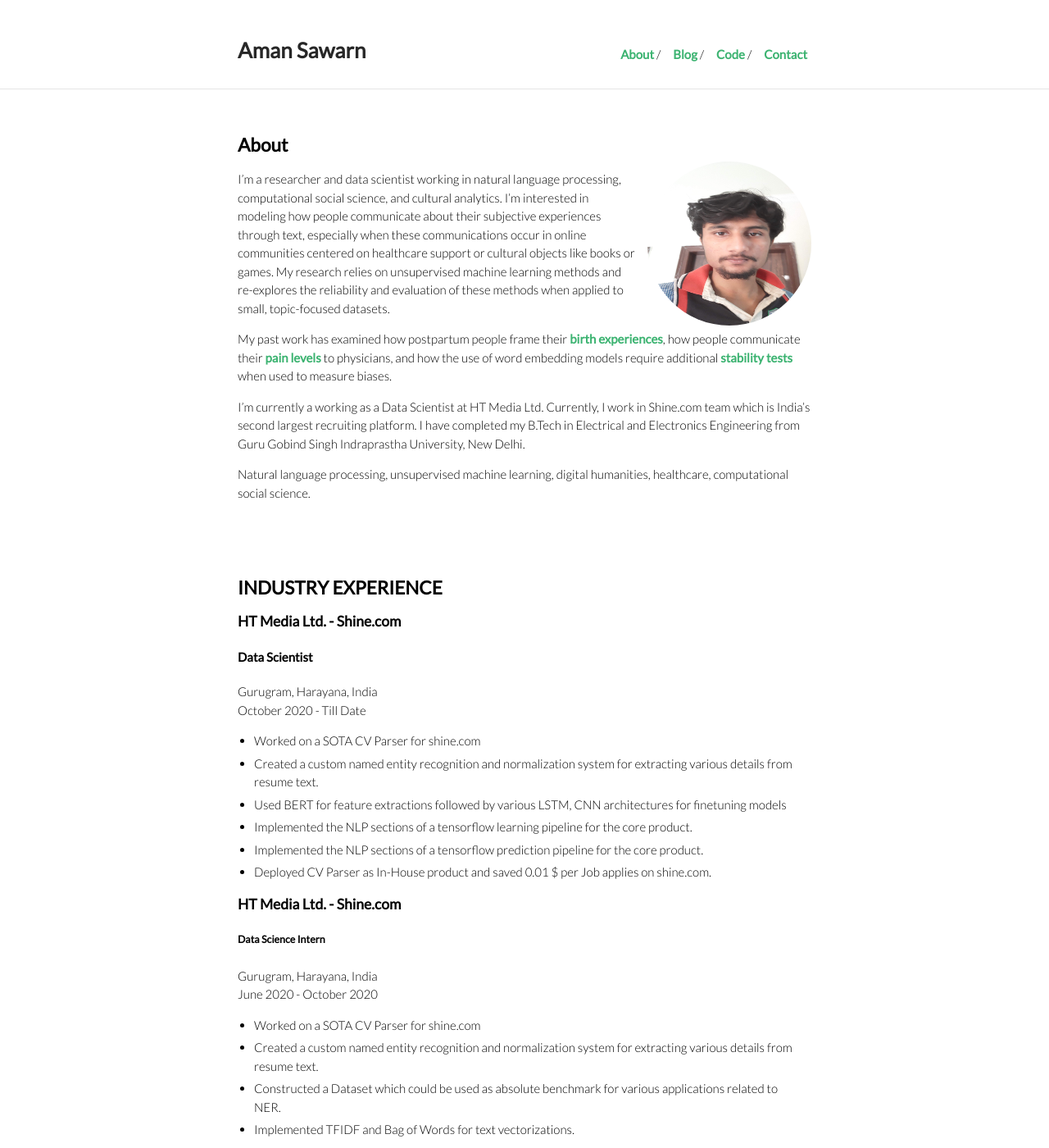
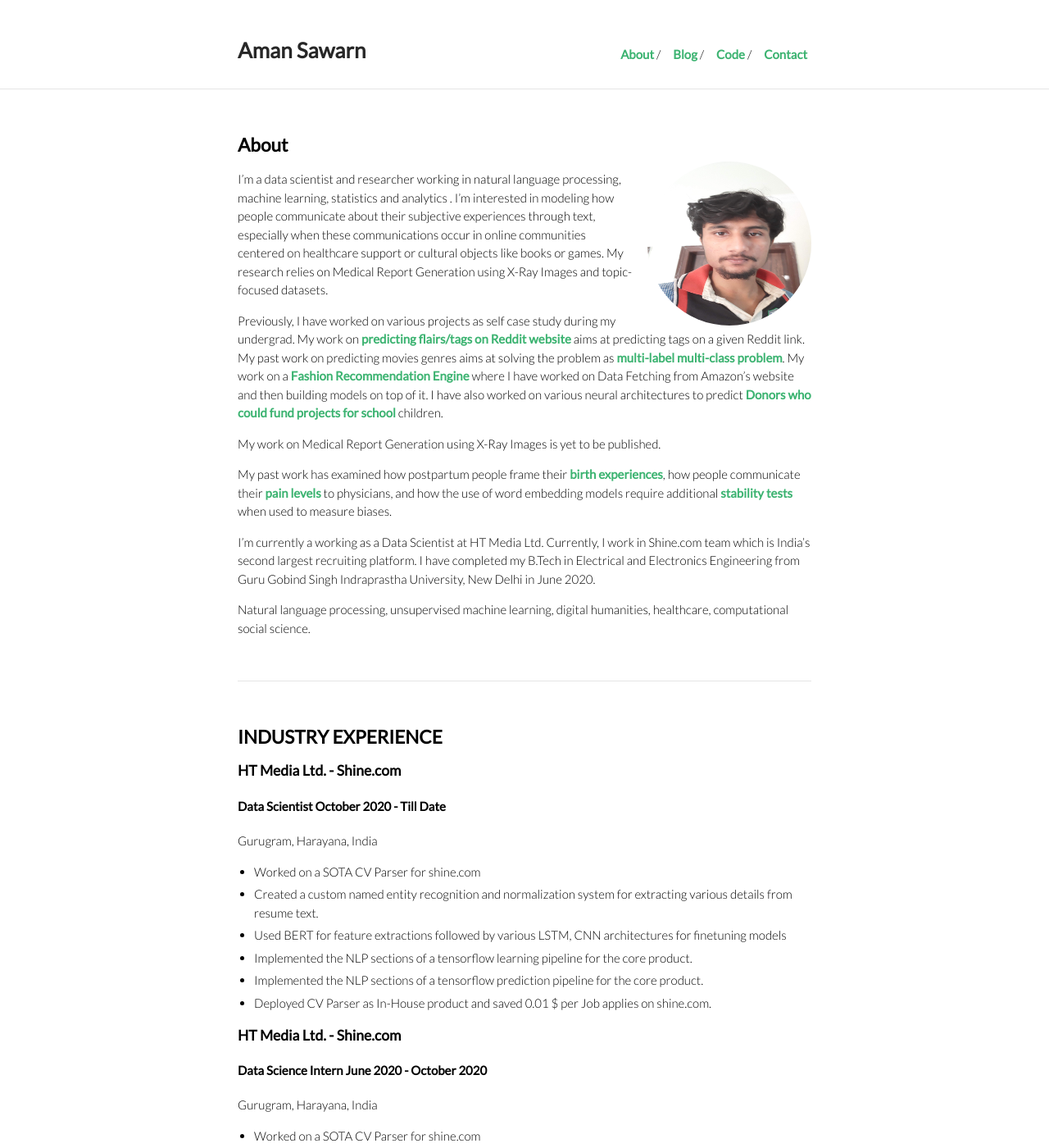
Before and after one commit to aman-sawarn/aman-sawarn.github.io, a Jekyll site: the page built from index.md, in a window 1280 px wide and 1400 px high. Shown: the whole window at 82% size. Built offline with Jekyll 4.4.1, drawn with Linux system fonts in a browser that asks for light colours; some of the changed text lies outside the part shown.

Commit message:
Update index.md

```diff
--- a/index.md
+++ b/index.md
@@ -8,30 +8,34 @@ layout: default
 
 <img class="profile-picture" src="20181027_140217.jpg">
 
-I'm a researcher and data scientist working in natural language processing, computational social science, and cultural analytics. I'm interested in modeling how people communicate about their subjective experiences through text, especially when these communications occur in online communities centered on healthcare support or cultural objects like books or games. My research relies on unsupervised machine learning methods and re-explores the reliability and evaluation of these methods when applied to small, topic-focused datasets.
+I'm a data scientist and researcher working in natural language processing, machine learning, statistics and analytics . I'm interested in modeling how people communicate about their subjective experiences through text, especially when these communications occur in online communities centered on healthcare support or cultural objects like books or games. My research relies on Medical Report Generation using X-Ray Images and topic-focused datasets.
+
+Previously, I have worked on various projects as self case study during my undergrad. My work on [predicting flairs/tags on Reddit website](https://github.com/aman-sawarn/Reddit-Flair-Detection) aims at predicting tags on a given Reddit link.
+My past work on predicting movies genres aims at solving the problem as [multi-label multi-class problem](https://medium.com/towards-artificial-intelligence/keras-for-multi-label-text-classification-86d194311d0e). My work on a [Fashion Recommendation Engine](https://github.com/aman-sawarn/Amazon-Fashion-Discovery-Engine) where I have worked on Data Fetching from Amazon's website and then building models on top of it.  I have also worked on various neural architectures to predict [Donors who could fund projects for school](https://github.com/aman-sawarn/Donor-Choose-Automation) children.
+
+My work on Medical Report Generation using X-Ray Images is yet to be published.
+
 
 My past work has examined how postpartum people frame their [birth experiences](https://maria-antoniak.github.io/resources/2019_cscw_birth_stories.pdf),  how people communicate their [pain levels](https://maria-antoniak.github.io/resources/2020_frontiers_pain.pdf) to physicians, and how the use of word embedding models require additional [stability tests](https://maria-antoniak.github.io/resources/2018_evaluating_stability.pdf) when used to measure biases.
 
-I'm currently a working as a Data Scientist at HT Media Ltd. Currently, I work in Shine.com team which is India's second largest recruiting platform.  I have completed my B.Tech in Electrical and Electronics Engineering from Guru Gobind Singh Indraprastha University, New Delhi.
+I'm currently a working as a Data Scientist at HT Media Ltd. Currently, I work in Shine.com team which is India's second largest recruiting platform.  I have completed my B.Tech in Electrical and Electronics Engineering from Guru Gobind Singh Indraprastha University, New Delhi in June 2020.
 
 
 Natural language processing, unsupervised machine learning, digital humanities, healthcare, computational social science.
 
 
-
-
 <br>
 
-
+--- ---
 
 <br>
 ## INDUSTRY EXPERIENCE
 
 
 ### HT Media Ltd. - Shine.com
-#### Data Scientist
+#### Data Scientist                                       October 2020 - Till Date
 Gurugram, Harayana, India
-October 2020 - Till Date
+
 * Worked on a SOTA CV Parser for shine.com
 * Created a custom named entity recognition and normalization system for extracting various details from resume text.
 * Used BERT for feature extractions followed by various LSTM, CNN architectures for finetuning models
@@ -42,9 +46,9 @@ October 2020 - Till Date
 
 
 ### HT Media Ltd. - Shine.com
-##### Data Science Intern
+#### Data Science Intern                                       June 2020 - October 2020
 Gurugram, Harayana, India
-June 2020 - October 2020
+
 * Worked on a SOTA CV Parser for shine.com
 * Created a custom named entity recognition and normalization system for extracting various details from resume text.
 * Constructed a Dataset which could be used as absolute benchmark for various applications related to NER.
@@ -53,16 +57,22 @@ June 2020 - October 2020
 * Implemented a baseline model for SOTA CV Parser to be built In-House.
 
 
+
 ### Toffee Insurance
-##### Data Science Intern
+#### Data Science Intern                                    June 2019 - August 2019
 Gurugram, Harayana, India
-June 2019 - August 2019
+
 * Worked on a Fraud Detection model on Insurance Claims.
 * Created a model using Random Forests and XGBoost.
 * Achieved an AUC score of 0.84 from previously 0.70 in predicting frauds.
 * Cleaned Dataset discussing various domain specific details from various Product Managers.
 
+
+
+
+
 ## EDUCATION
+
 
 
 
@@ -70,29 +80,41 @@ June 2019 - August 2019
 B.Tech in Electrical and Electronics Engineering
 August 2016 - June 2020
 
+---
+
+### University of Michigan
+[Applied Machine Learning in Python](https://www.coursera.org/learn/python-machine-learning).         [Credentials](https://www.coursera.org/account/accomplishments/verify/F3XLLRXQ2E6Y)
+* Instructor: [Bernd Goehring](https://www.coursera.org/instructor/kevyn-ct)
+
 
 
 ### University of Michigan
-[Applied Machine Learning in Python](https://www.coursera.org/learn/python-machine-learning)
-[Credentials](https://www.coursera.org/account/accomplishments/verify/F3XLLRXQ2E6Y)
-* Instructor: [Bernd Goehring](https://www.coursera.org/instructor/kevyn-ct)
-
-### University of Michigan
-[Python Data Structures](https://www.coursera.org/learn/python-data)
-[Credentials](https://www.coursera.org/account/accomplishments/verify/U5J535AWPELN)
+[Python Data Structures](https://www.coursera.org/learn/python-data)           [Credentials](https://www.coursera.org/account/accomplishments/verify/U5J535AWPELN)
 * Instructor: [Charles Russell Severance](https://www.coursera.org/instructor/drchuck)
 
+
+
 ### University of Washington
-[Machine Learning Foundations: A Case Study Approach](https://www.coursera.org/learn/ml-foundations)
-[Credentials](https://www.coursera.org/account/accomplishments/verify/3SV2AB4U79F3)
+[Machine Learning Foundations: A Case Study Approach](https://www.coursera.org/learn/ml-foundations)           [Credentials](https://www.coursera.org/account/accomplishments/verify/3SV2AB4U79F3)
 * Instructor: [Carlos Guestrin](https://www.coursera.org/instructor/guestrin)
 
+
+
 ### deeplearning.ai
-[Improving Deep Neural Networks: Hyperparameter tuning, Regularization and Optimization](https://www.coursera.org/learn/deep-neural-network)
-[Credentials](https://www.coursera.org/account/accomplishments/verify/7R7MPNFAMMRE)
+[Improving Deep Neural Networks: Hyperparameter tuning, Regularization and Optimization](https://www.coursera.org/learn/deep-neural-network)          [Credentials](https://www.coursera.org/account/accomplishments/verify/7R7MPNFAMMRE)
 * Instructor: [Andrew Ng](https://www.coursera.org/instructor/andrewng)
 
+
+
+
+
+
+
 ## SKILLS
+
+
+
+
 
 ### Computer Languages
 
@@ -110,9 +132,18 @@ Stanford CoreNLP, NLTK, openNLP, Seaborn, Matplotlib
 
 English ,  Hindi
 
+
+
+
+
+
 ## PUBLICATIONS
 
 * To be updated soon- Currently under review*. 2020.
+
+
+---
+
 
 ## OTHER ACADEMIC EXPERIENCE
 
```
